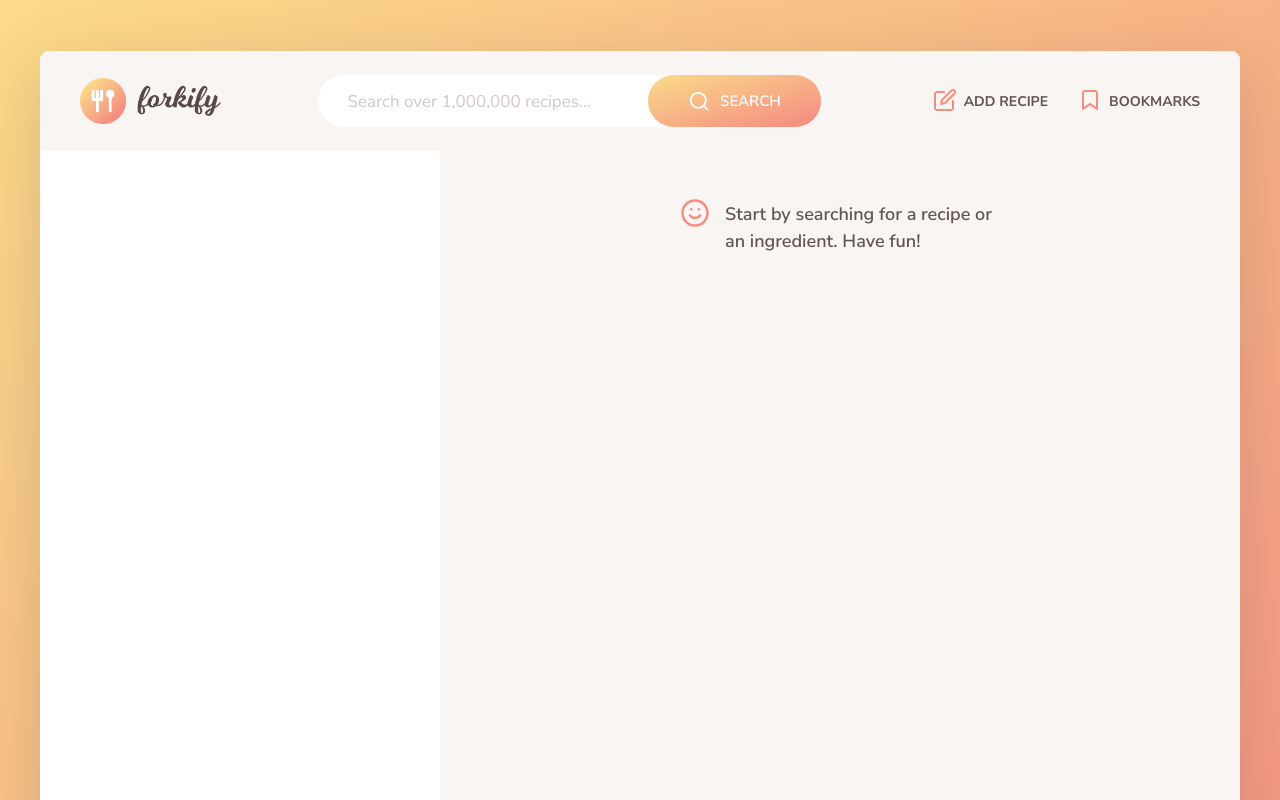
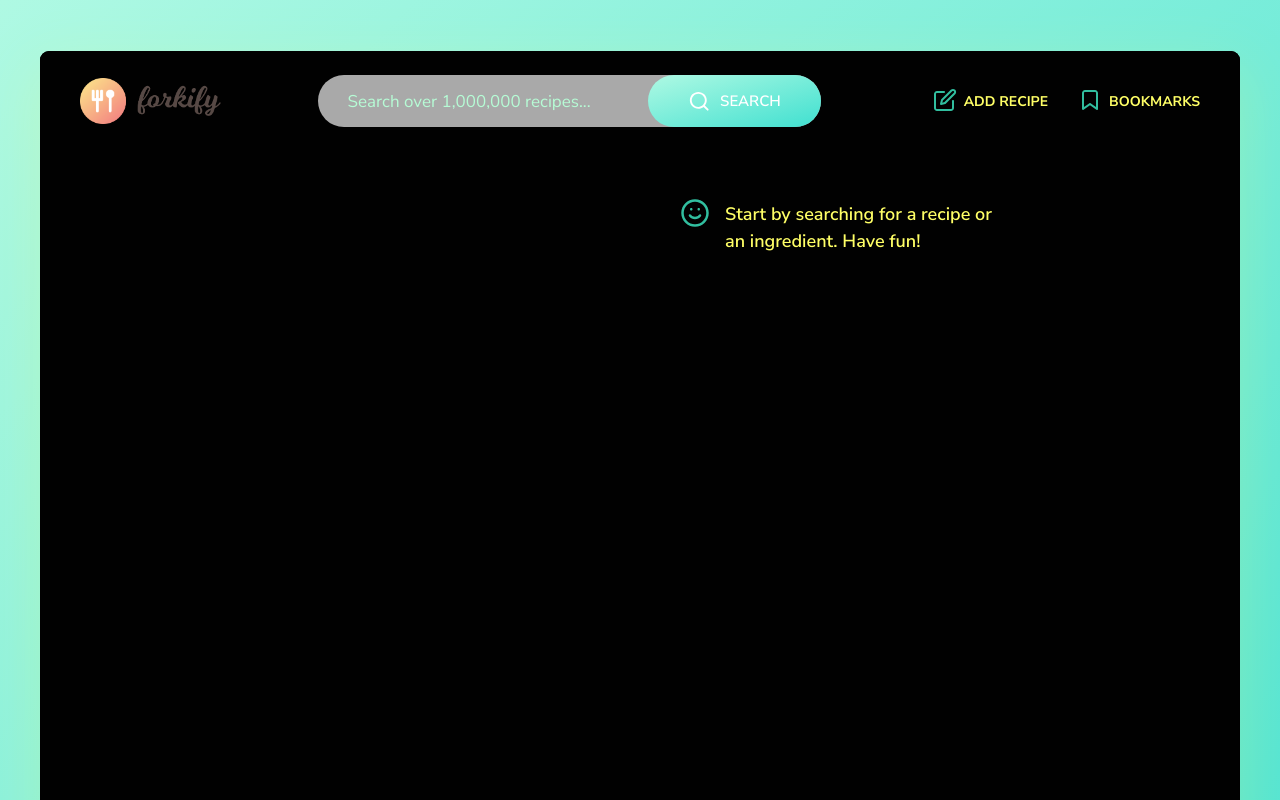
Before and after one commit to euphroshub/Chefy, a website built with Parcel: page index.html in a window 1280 px wide. Shown: the top 800 px of the page. Built offline with nearby package versions, Linux system fonts and the light colour scheme.

Commit message:
style test

```diff
--- a/src/js/config.js
+++ b/src/js/config.js
@@ -1,5 +1,5 @@
 export const API_URL = 'https://forkify-api.herokuapp.com/api/v2/recipes/';
 export const TIMEOUT_SEC = 10;
 export const RES_PER_PAGE = 10;
-export const KEY = '';
+export const KEY = '0365be02-68de-4ace-b49d-4b27c5fb377b';
 export const MODAL_CLOSE_SEC = 2.5;
--- a/src/js/model.js
+++ b/src/js/model.js
@@ -1,4 +1,3 @@
-import { async } from 'regenerator-runtime';
 import { API_URL, RES_PER_PAGE, KEY } from './config.js';
 import { AJAX } from './helpers.js';
 
@@ -137,6 +136,7 @@ export const uploadRecipe = async function (newRecipe) {
             const [quantity, unit, description] = ingArr;
 
             return { quantity: quantity ? +quantity : null, unit, description };
+
         });
 
         const recipe = {
--- a/src/js/views/addRecipeView.js
+++ b/src/js/views/addRecipeView.js
@@ -3,7 +3,7 @@ import icons from '../../img/icons.svg';
 
 class AddRecipeView extends View {
     _parentElement = document.querySelector('.upload');
-    _message = 'Recipe was successfully uploaded :)';
+    _message = 'Recipe was successfully uploaded.';
 
     _window = document.querySelector('.add-recipe-window');
     _overlay = document.querySelector('.overlay');
--- a/src/js/views/recipeView.js
+++ b/src/js/views/recipeView.js
@@ -4,7 +4,7 @@ import { Fraction } from 'fractional';
 
 class RecipeView extends View {
     _parentElement = document.querySelector('.recipe');
-    _errorMessage = 'We could not find that recipe. Please try another one!';
+    _errorMessage = 'We could not find that recipe. Please try another one.';
     _message = '';
 
     addHandlerRender(handler) {
@@ -13,10 +13,10 @@ class RecipeView extends View {
 
     addHandlerUpdateServings(handler) {
         this._parentElement.addEventListener('click', function (e) {
-        const btn = e.target.closest('.btn--update-servings');
-        if (!btn) return;
-        const { updateTo } = btn.dataset;
-        if (+updateTo > 0) handler(+updateTo);
+            const btn = e.target.closest('.btn--update-servings');
+            if (!btn) return;
+            const { updateTo } = btn.dataset;
+            if (+updateTo > 0) handler(+updateTo);
         });
     }
 
--- a/src/sass/_base.scss
+++ b/src/sass/_base.scss
@@ -1,13 +1,13 @@
 // $color-primary: #f59a83;
-$color-primary: #f38e82;
-$color-grad-1: #fbdb89;
-$color-grad-2: #f48982;
+$color-primary: #31BE9F;
+$color-grad-1: #AFF9E3;
+$color-grad-2: #40E0D0;
 
-$color-grey-light-1: #f9f5f3; // Light background
-$color-grey-light-2: #f2efee; // Light lines
-$color-grey-light-3: #d3c7c3; // Light text (placeholder)
-$color-grey-dark-1: #615551; // Normal text
-$color-grey-dark-2: #918581; // Lighter text
+$color-grey-light-1: #010101; // Light background
+$color-grey-light-2: #FFF68F; // Light lines
+$color-grey-light-3: #B6FCD5; // Light text (placeholder)
+$color-grey-dark-1: #FFFF66; // Normal text
+$color-grey-dark-2: #AFF9E3; // Lighter text
 
 $gradient: linear-gradient(to right bottom, $color-grad-1, $color-grad-2);
 
@@ -51,7 +51,7 @@ body {
   max-width: 120rem;
   min-height: 117rem;
   margin: 4vw auto;
-  background-color: #fff;
+  background-color: $color-grey-light-1;
   border-radius: 9px;
   overflow: hidden;
   box-shadow: 0 2rem 6rem 0.5rem rgba($color-grey-dark-1, 0.2);
--- a/src/sass/_header.scss
+++ b/src/sass/_header.scss
@@ -13,7 +13,7 @@
 }
 
 .search {
-  background-color: #fff;
+  background-color: darkgray;
   border-radius: 10rem;
   display: flex;
   align-items: center;
```
Also changed, not shown: src/js/controller.js (+16 -16 lines), src/js/helpers.js (+5 -5 lines). Lines whose indentation alone changed are shown as unchanged.
